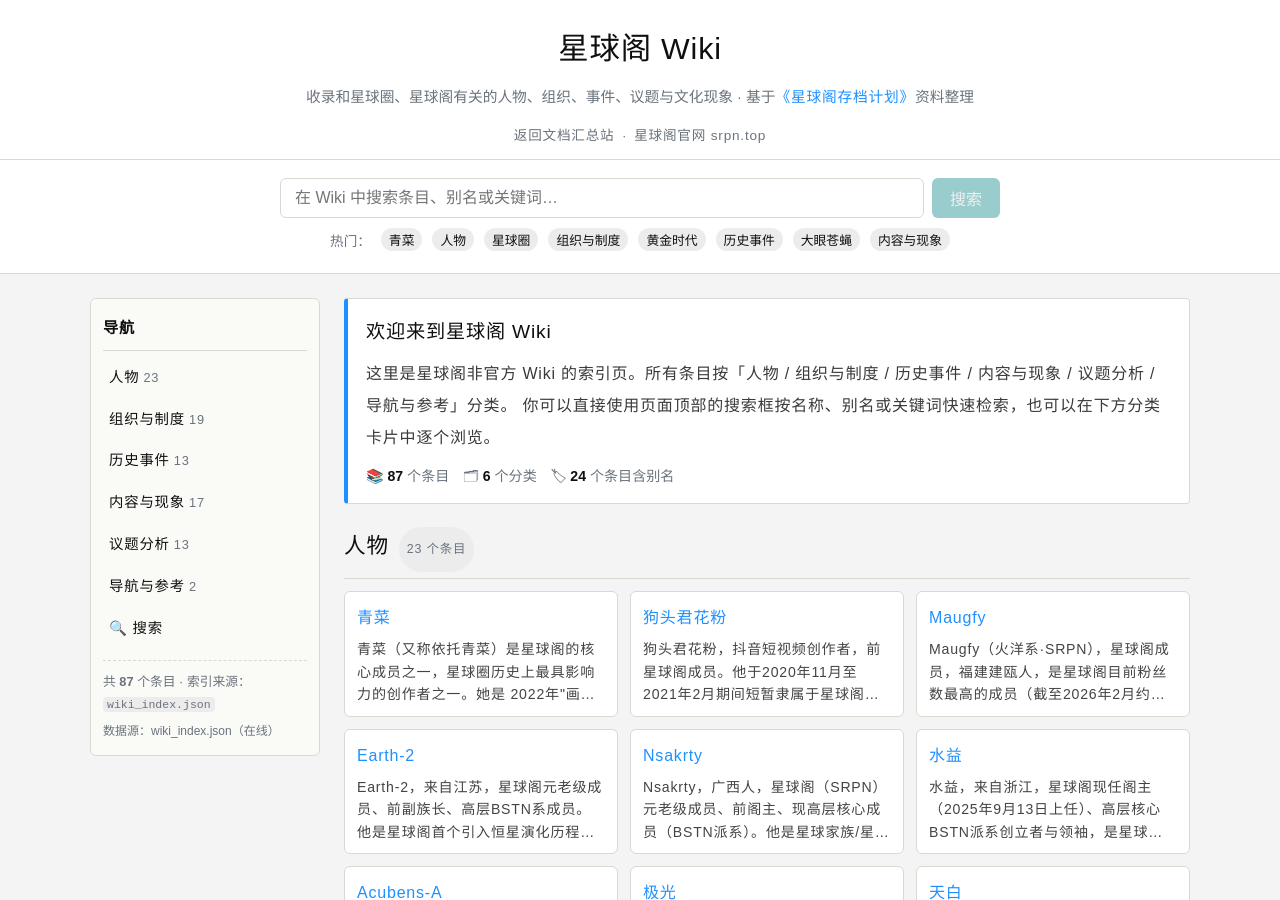
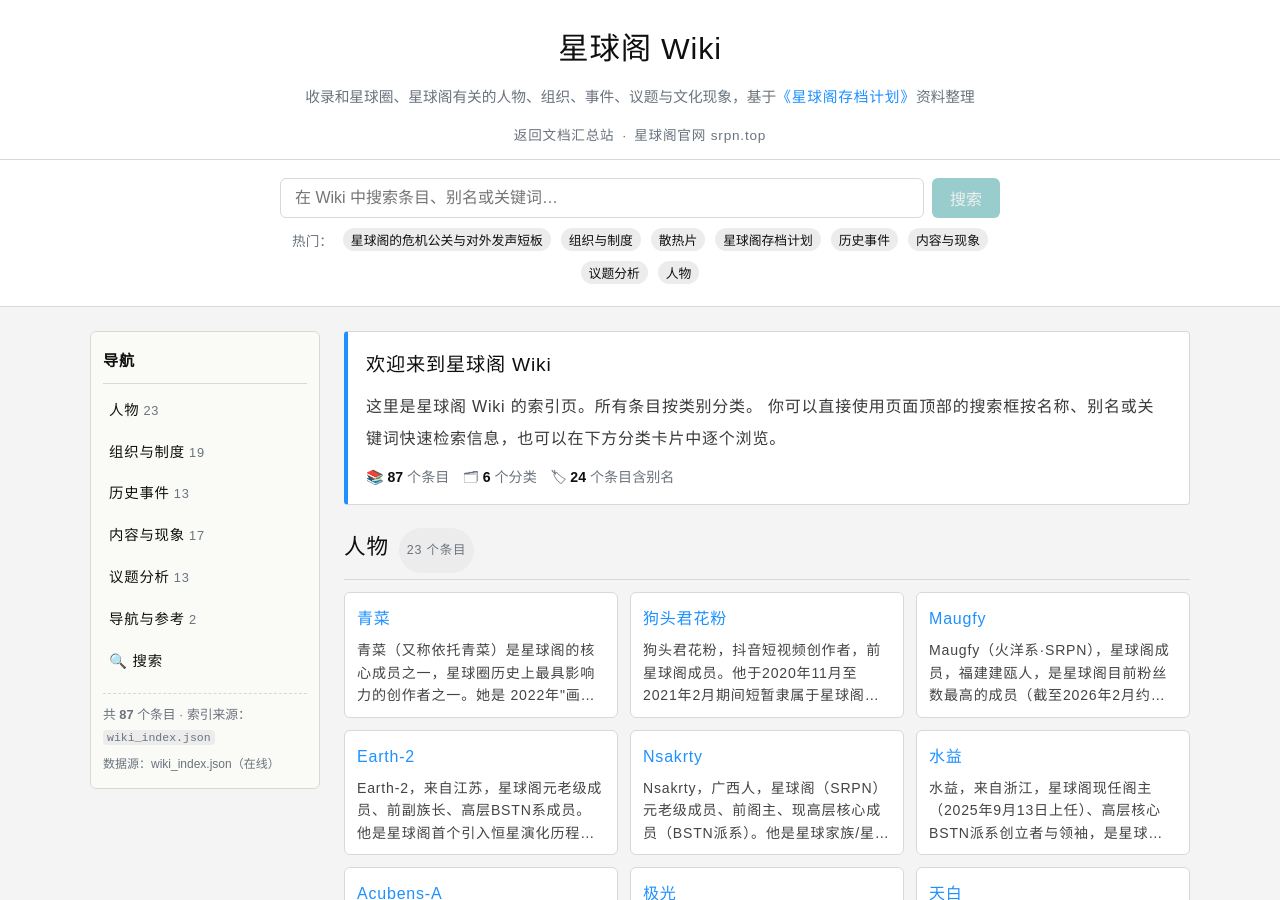
Before and after one commit to SRPNGO/post, a Jekyll site: the page wiki/wiki_intro_new.html, which Jekyll copies as it is, in a window 1280 px wide and 900 px high. Built offline with Jekyll 4.4.1, drawn with Linux system fonts in a browser that asks for light colours; comment, search, counter and statistics services are not loaded; some of the changed lines change nothing that is shown.

Commit message:
页面更改

```diff
--- a/wiki/wiki_intro_new.html
+++ b/wiki/wiki_intro_new.html
@@ -407,7 +407,7 @@
     <header class="wiki-header">
       <h1>星球阁 Wiki</h1>
       <div class="sub">
-        收录和星球圈、星球阁有关的人物、组织、事件、议题与文化现象 · 基于<a
+        收录和星球圈、星球阁有关的人物、组织、事件、议题与文化现象，基于<a
           href="./SRAP"
           target="_blank"
           rel="noopener"
@@ -466,9 +466,8 @@
         <section class="wiki-intro-card" id="introCard">
           <h2>欢迎来到星球阁 Wiki</h2>
           <p>
-            这里是星球阁非官方 Wiki 的索引页。所有条目按「人物 / 组织与制度 /
-            历史事件 / 内容与现象 / 议题分析 / 导航与参考」分类。
-            你可以直接使用页面顶部的搜索框按名称、别名或关键词快速检索，也可以在下方分类卡片中逐个浏览。
+            这里是星球阁 Wiki 的索引页。所有条目按类别分类。
+            你可以直接使用页面顶部的搜索框按名称、别名或关键词快速检索信息，也可以在下方分类卡片中逐个浏览。
           </p>
           <div class="stat-row" id="statRow">
             <!-- 动态：条目总数 / 分类数 / 最近更新说明 -->
@@ -602,17 +601,24 @@
         }
 
         function renderHeroTips(index) {
-          // 从各分类中按顺序挑 1 个代表条目 + 分类名本身，做热门 chip
+          // 从各分类中随机挑 1 个代表条目 + 分类名本身，做热门 chip
           const picks = [];
           const order = index.category_order || [];
+          const entries = index.entries || [];
           order.forEach((cid) => {
             const cat = index.categories[cid];
-            const firstEntry = (index.entries || []).find(
-              (e) => e.category === cid,
-            );
-            if (firstEntry) picks.push(firstEntry.display || firstEntry.title);
+            const catEntries = entries.filter((e) => e.category === cid);
+            if (catEntries.length > 0) {
+              const randomEntry = catEntries[Math.floor(Math.random() * catEntries.length)];
+              picks.push(randomEntry.display || randomEntry.title);
+            }
             if (cat) picks.push(cat.name);
           });
+          // Fisher–Yates 洗牌
+          for (let i = picks.length - 1; i > 0; i--) {
+            const j = Math.floor(Math.random() * (i + 1));
+            [picks[i], picks[j]] = [picks[j], picks[i]];
+          }
           // 去重 + 取前 8
           const seen = new Set();
           const tips = [];
@@ -902,7 +908,10 @@
             e.preventDefault();
             doSearch(input.value);
           });
-          btn.addEventListener("click", () => doSearch(input.value));
+          btn.addEventListener("click", () => {
+            doSearch(input.value);
+            window.location.hash = "#categoryContainer";
+          });
           // 输入时实时过滤（延迟 120ms），清空时回到分类视图
           let t;
           input.addEventListener("input", () => {
```
